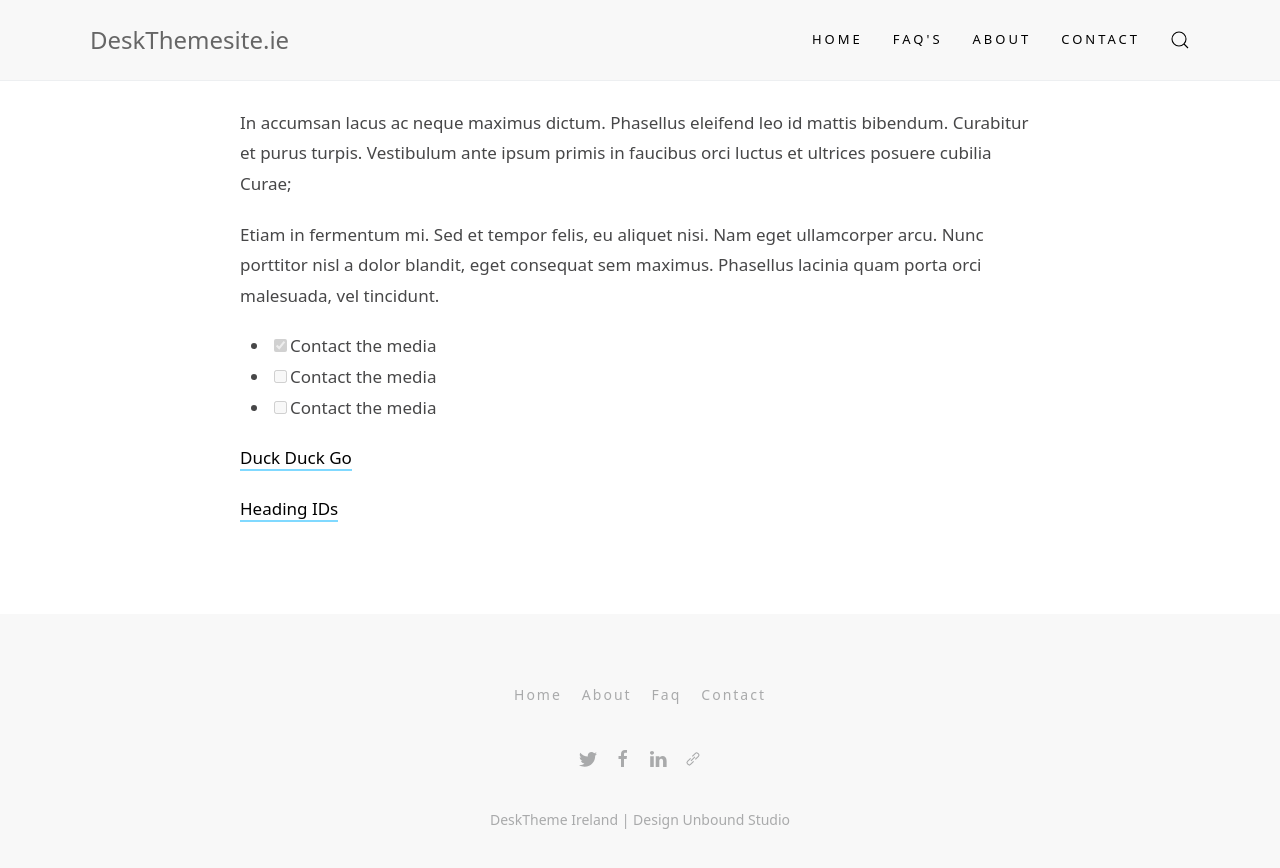
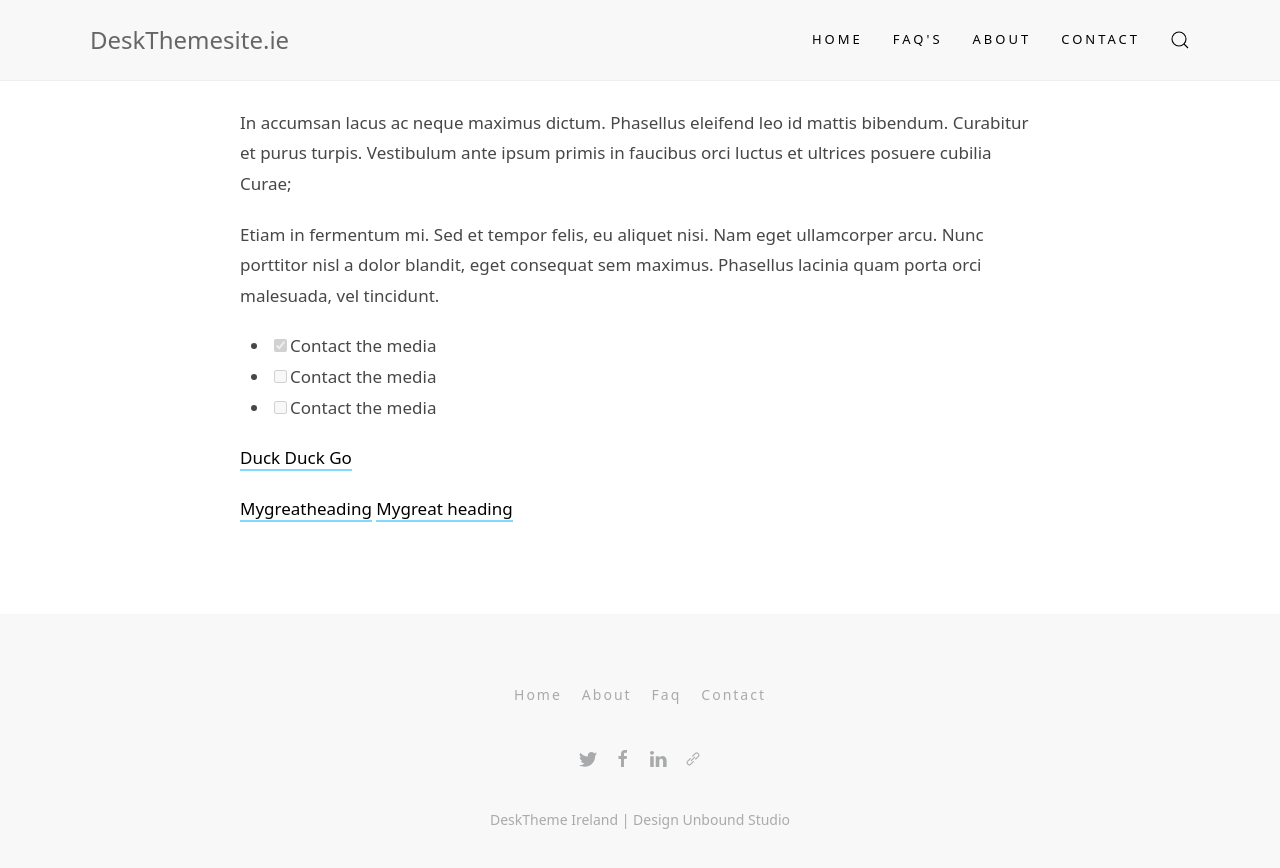
Before and after one commit to robbertl/robbertl.github.io, a Jekyll site: the page built from about.md, in a window 1280 px wide and 900 px high, scrolled down 2618 px. Shown: the top 868 px of the window. Built offline with Jekyll 4.4.1, drawn with Linux system fonts in a browser that asks for light colours.

Commit message:
Update about.md

```diff
--- a/about.md
+++ b/about.md
@@ -62,4 +62,5 @@ Etiam in fermentum mi. Sed et tempor felis, eu aliquet nisi. Nam eget ullamcorpe
 [Duck Duck Go](https://duckduckgo.com "My search engine!")
 
 
-[Heading IDs](#1234)
+[Mygreatheading](#1234)
+[Mygreat heading](#1234)
```
